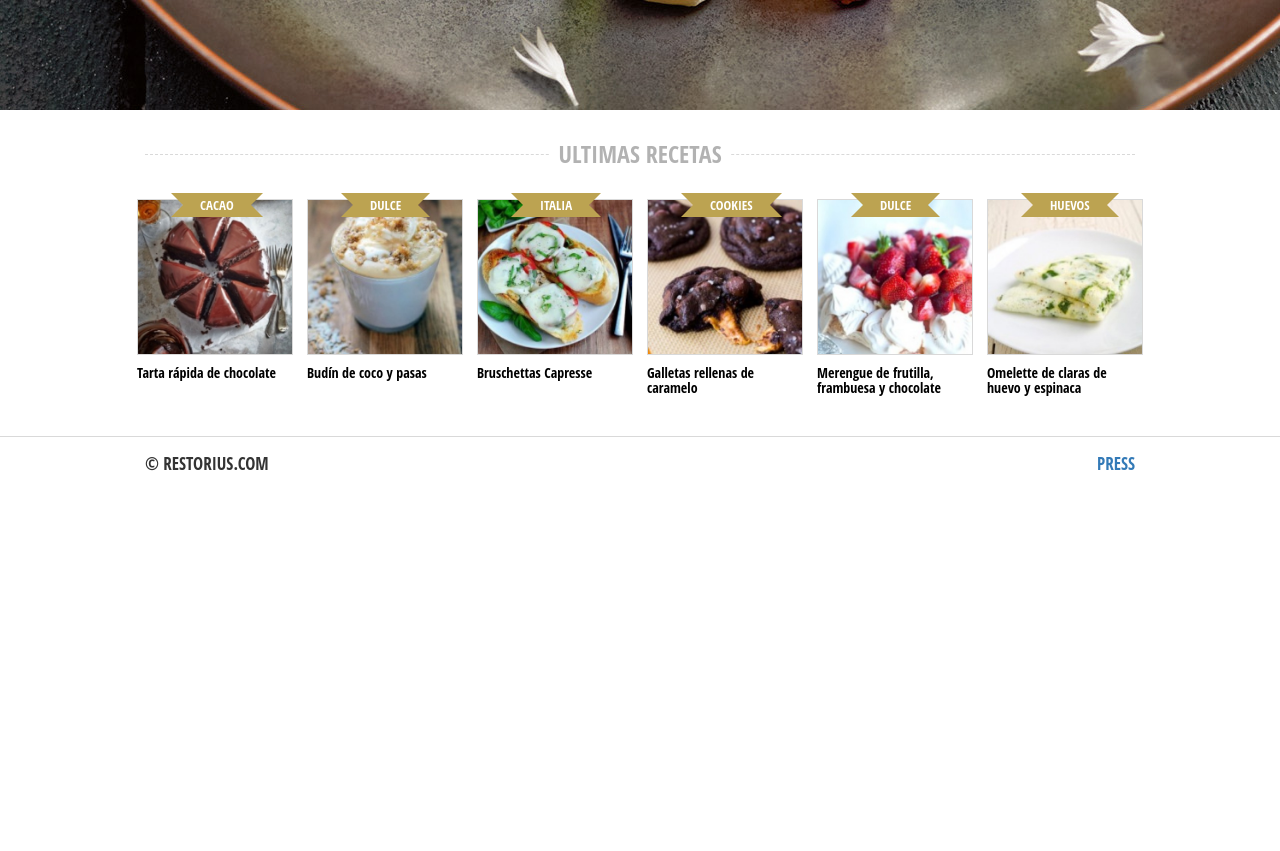
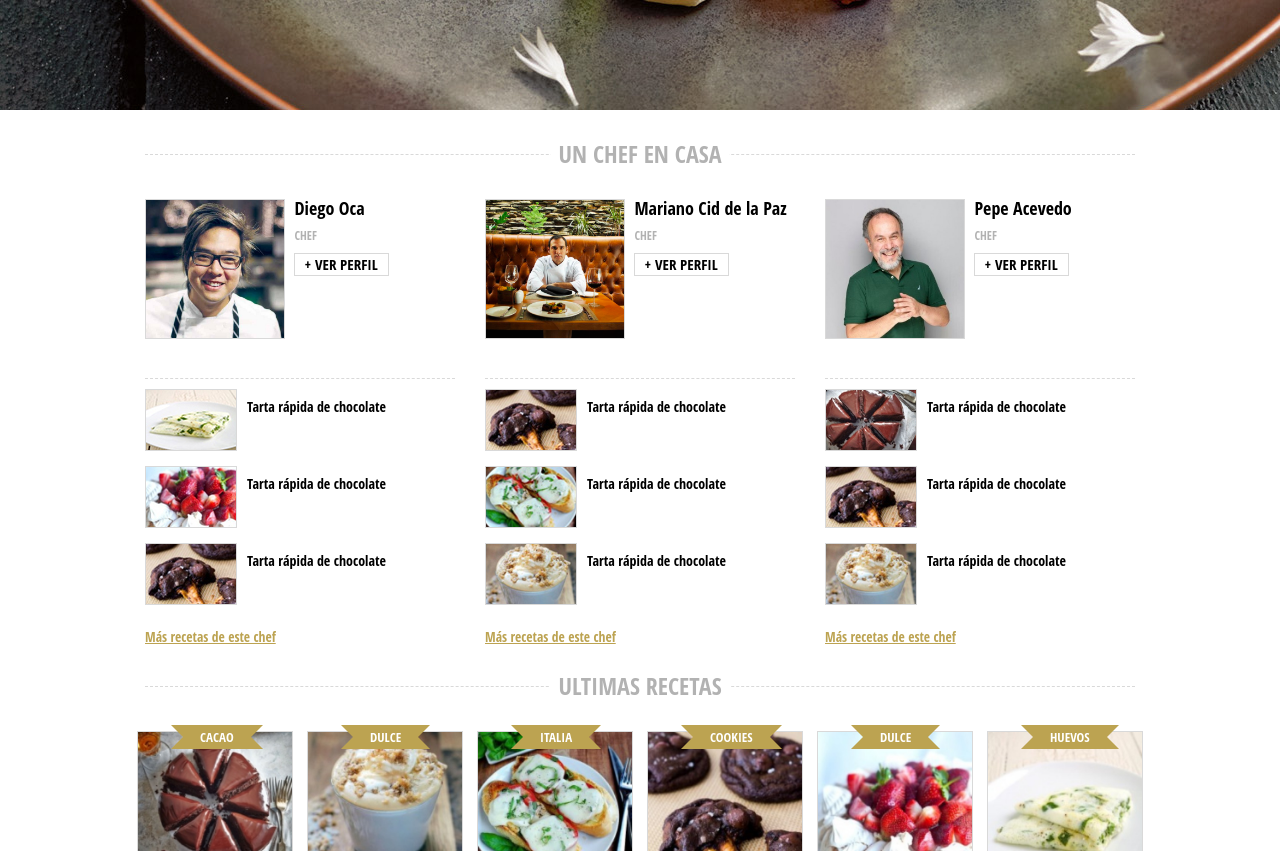
Before and after one commit to nicolascine/resto, a website: page app/index.html in a window 1280 px wide. Shown: the part 440-1291 px from the top of the page. Before the commit the page ends 936 px from the top, so only its background shows below. Drawn offline with Linux system fonts and the light colour scheme.

Commit message:
Revert "delete row chefs" revert <374525> commit, back to row chefs
This reverts commit 37452589f6598fb691fe74abedc0b0699411d4eb.

```diff
--- a/app/index.html
+++ b/app/index.html
@@ -71,6 +71,116 @@
 
 	</div>
 
+	<div class="row chefs">
+
+			<div class="container tituloHome">
+				<div><h3>Un chef en casa</h3></div>
+			</div>
+
+			<div class="container">
+
+				<!-- CHEF -->
+				<div class="col-md-4 col-sm-4 col-xs-12 chefhome">
+					<div>
+						<a href="#"><img src="assets/img/chefs/chef1.jpg" alt="" class="img-responsive"></a>
+						<a href="#"><h4>Diego Oca</h4></a>
+						<h6>CHEF</h6>
+						<span><a href="#">+ ver perfil</a></span>
+					</div>
+
+					<div class="clearfix"></div>
+
+					<!-- Listado recetas del chef -->
+					<div class="recetasdechef">
+						<a href="#"><img src="assets/img/recetas/recetadechef/recetachef1.jpg" alt="" class="img-responsive"></a>
+						<a href="#"><h5>Tarta rápida de chocolate</h5></a>
+					</div>
+
+					<div class="recetasdechef">
+						<a href="#"><img src="assets/img/recetas/recetadechef/recetachef2.jpg" alt="" class="img-responsive"></a>
+						<a href="#"><h5>Tarta rápida de chocolate</h5></a>
+					</div>
+
+					<div class="recetasdechef">
+						<a href="#"><img src="assets/img/recetas/recetadechef/recetachef3.jpg" alt="" class="img-responsive"></a>
+						<a href="#"><h5>Tarta rápida de chocolate</h5></a>
+					</div>
+					<!-- //Listado recetas del chef -->
+					<div>
+						<a href="#"><h6>Más recetas de este chef</h6></a>
+					</div>
+				</div>
+				<!-- //CHEF -->
+
+				<!-- CHEF -->
+				<div class="col-md-4 col-sm-4 col-xs-12 chefhome">
+					<div>
+						<a href="#"><img src="assets/img/chefs/chef2.jpg" alt="" class="img-responsive"></a>
+						<a href="#"><h4>Mariano Cid de la Paz</h4></a>
+						<h6>CHEF</h6>
+						<span><a href="#">+ ver perfil</a></span>
+					</div>
+					<div class="clearfix"></div>
+
+					<!-- Listado recetas del chef -->
+					<div class="recetasdechef">
+						<a href="#"><img src="assets/img/recetas/recetadechef/recetachef3.jpg" alt="" class="img-responsive"></a>
+						<a href="#"><h5>Tarta rápida de chocolate</h5></a>
+					</div>
+
+					<div class="recetasdechef">
+						<a href="#"><img src="assets/img/recetas/recetadechef/recetachef4.jpg" alt="" class="img-responsive"></a>
+						<a href="#"><h5>Tarta rápida de chocolate</h5></a>
+					</div>
+
+					<div class="recetasdechef">
+						<a href="#"><img src="assets/img/recetas/recetadechef/recetachef5.jpg" alt="" class="img-responsive"></a>
+						<a href="#"><h5>Tarta rápida de chocolate</h5></a>
+					</div>
+					<!-- //Listado recetas del chef -->
+					<div>
+						<a href="#"><h6>Más recetas de este chef</h6></a>
+					</div>
+				</div>
+				<!-- //CHEF -->
+
+				<!-- CHEF -->
+				<div class="col-md-4 col-sm-4 col-xs-12 chefhome">
+					<div>
+						<a href="#"><img src="assets/img/chefs/chef3.jpg" alt="" class="img-responsive"></a>
+						<a href="#"><h4>Pepe Acevedo</h4></a>
+						<h6>CHEF</h6>
+						<span><a href="#">+ ver perfil</a></span>
+					</div>
+
+					<div class="clearfix"></div>
+
+					<!-- Listado recetas del chef -->
+					<div class="recetasdechef">
+						<a href="#"><img src="assets/img/recetas/recetadechef/recetachef6.jpg" alt="" class="img-responsive"></a>
+						<a href="#"><h5>Tarta rápida de chocolate</h5></a>
+					</div>
+
+					<div class="recetasdechef">
+						<a href="#"><img src="assets/img/recetas/recetadechef/recetachef3.jpg" alt="" class="img-responsive"></a>
+						<a href="#"><h5>Tarta rápida de chocolate</h5></a>
+					</div>
+
+					<div class="recetasdechef">
+						<a href="#"><img src="assets/img/recetas/recetadechef/recetachef5.jpg" alt="" class="img-responsive"></a>
+						<a href="#"><h5>Tarta rápida de chocolate</h5></a>
+					</div>
+					<!-- //Listado recetas del chef -->
+					<div>
+						<a href="#"><h6>Más recetas de este chef</h6></a>
+					</div>
+				</div>
+				<!-- //CHEF -->
+
+			</div>
+
+	</div>
+
 	<div class="row recetas">
 
 		<div class="container tituloHome">
```
